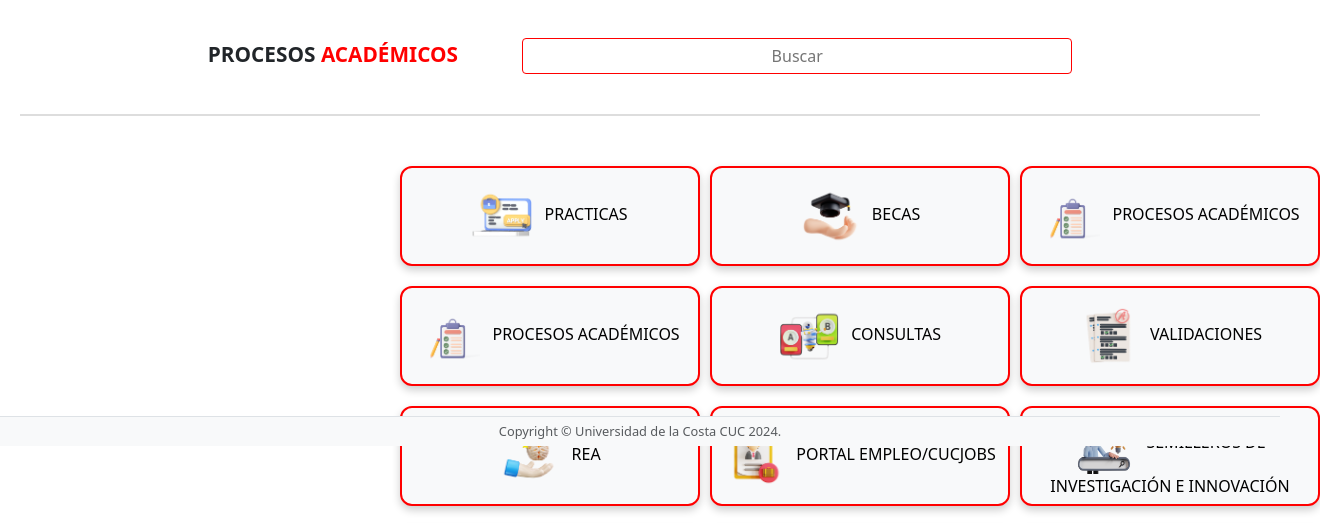
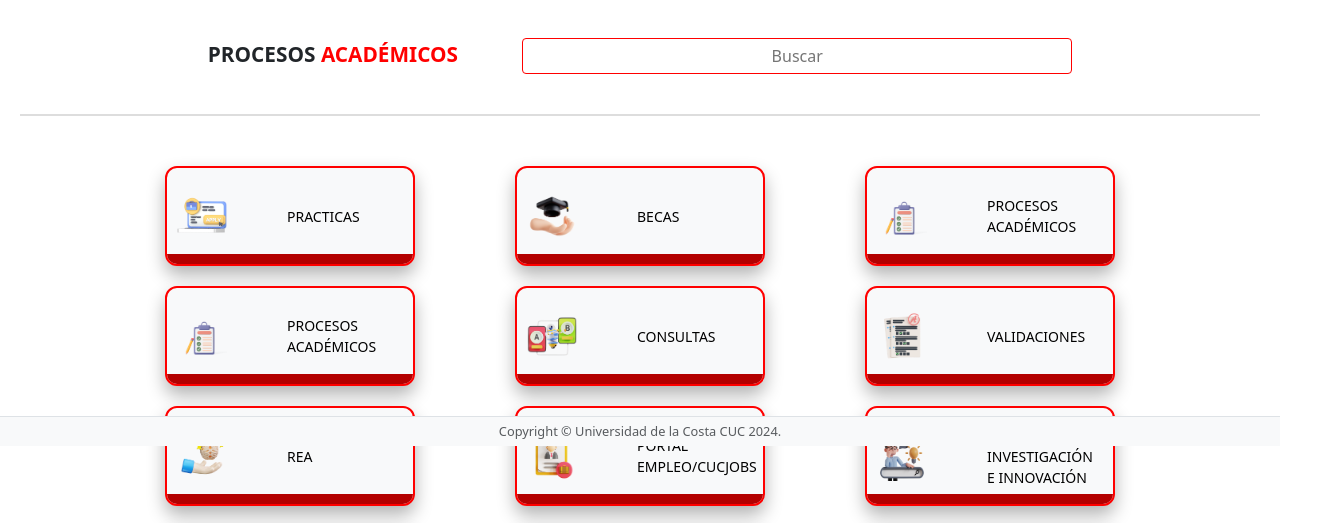
Before and after one commit to fahumada3/Redes-II-Proyecto, a plain HTML site: page indexEmma.html in a window 1280 px wide. Shown: the part 354-877 px from the top of the page, 1320 px wide, since content can reach past the window. Drawn offline with nearby package versions, Linux system fonts and the light colour scheme.

Commit message:
Mejoras Visuales

```diff
--- a/indexEmma.html
+++ b/indexEmma.html
@@ -10,6 +10,7 @@
     href="https://cdnjs.cloudflare.com/ajax/libs/font-awesome/6.0.0-beta3/css/all.min.css"
     />
     <title>emma</title>
+    <link rel="icon" href="/Imagenes/16.png" type="image/x-icon">
 </head>
 <body>
     <nav class="navbar navbar-expand-lg" style="background-color: red;">
@@ -45,7 +46,10 @@
           </ul>
         </div>
       </div>
-    </div>
+
+
+
+
       <div class="section1 section.my">
         <div class="image-container">
             <img src="/Imagenes/logo emma.png" alt="ImagenEmma" class="center-image">
@@ -74,7 +78,7 @@
                 <img src="/Imagenes/Opciones de grados.png" alt="Icono" class="button-icon"> OPCIONES DE GRADOS
             </button>
         </div>
-        <div class="button-column">
+        <div class="button-column" style="margin-left: 100px">
             <button class="my-button">
                 <img src="/Imagenes/BECAS.png" alt="Icono" class="button-icon"> BECAS
             </button>
@@ -91,7 +95,7 @@
                 <img src="/Imagenes/AUTOGESTION ESTUDIANTIL.png" alt="Icono" class="button-icon"> AUTOGESTION ESTUDIANTIL
             </button>
         </div>
-        <div class="button-column">
+        <div class="button-column" style="margin-left: 100px">
             <button class="my-button">
                 <img src="/Imagenes/PROCESOS ACADEMICOS.png" alt="Icono" class="button-icon"> PROCESOS ACADÉMICOS
             </button>
--- a/style.css
+++ b/style.css
@@ -64,8 +64,10 @@
 .button-container {
   display: grid;
   grid-template-columns: repeat(3, 1fr);
-  gap: 10px;
+
   margin-left: 200px;
+  padding: 0px;
+  margin: auto;
 
 }
 
@@ -73,33 +75,57 @@
   display: flex;
   flex-direction: column;
   justify-content: start;
+
+
 }
 
 .my-button {
+  display: flex;
+  align-items: center;
   margin: 10px 0;
-  width: 300px;
+  width: 250px;
   height: 100px;
   background-color: #f8f9fa;
   border-radius: 12px;
-  border-color: #ff0000;
   border: 2px solid #ff0000;
-  box-shadow: 0 4px 8px rgba(0, 0, 0, 0.2);
+  box-shadow: 0 9px 18px rgba(0, 0, 0, 0.3);
   transition: 0.3s;
+  text-align: center;
+  position: relative;
+  font-size: 14px;
+  padding: 0 10px;
+  text-align:justify;
 
-	line-height: 25px;
-	text-align: center;
 }
+
+
+.my-button::after {
+  content: '';
+  position: absolute;
+  bottom: 0;
+  left: 0;
+  width: 100%;
+  height: 10px;
+  background-color: #b30000; /* Barra roja al fondo */
+  border-bottom-left-radius: 15px;
+  border-bottom-right-radius: 15px;
+  transition: background-color 0.3s ease; /* Transición suave para el after */
+
+}
+
+
 .my-button:hover {
   box-shadow: 0 8px 16px rgba(0, 0, 0, 0.3);
   background-color: #ff0000;
   color: #f8f9fa;
 }
 .button-icon {
-  width: 60px;
-  height: 60px;
-  margin-right: 8px;
-  vertical-align: middle;
-  text-align: left;
+  display: flex;
+  grid-column: 1;
+  width: 50px;
+  height: 50px;
+  margin-right: 60px;
+
 }
 
 
@@ -110,3 +136,10 @@ body {
 footer {
   position: relative;
 }
+
+
+i{
+  display: flex;
+  padding: 15px;
+
+}
```
Also changed, not shown: Imagenes/16.png (added).
